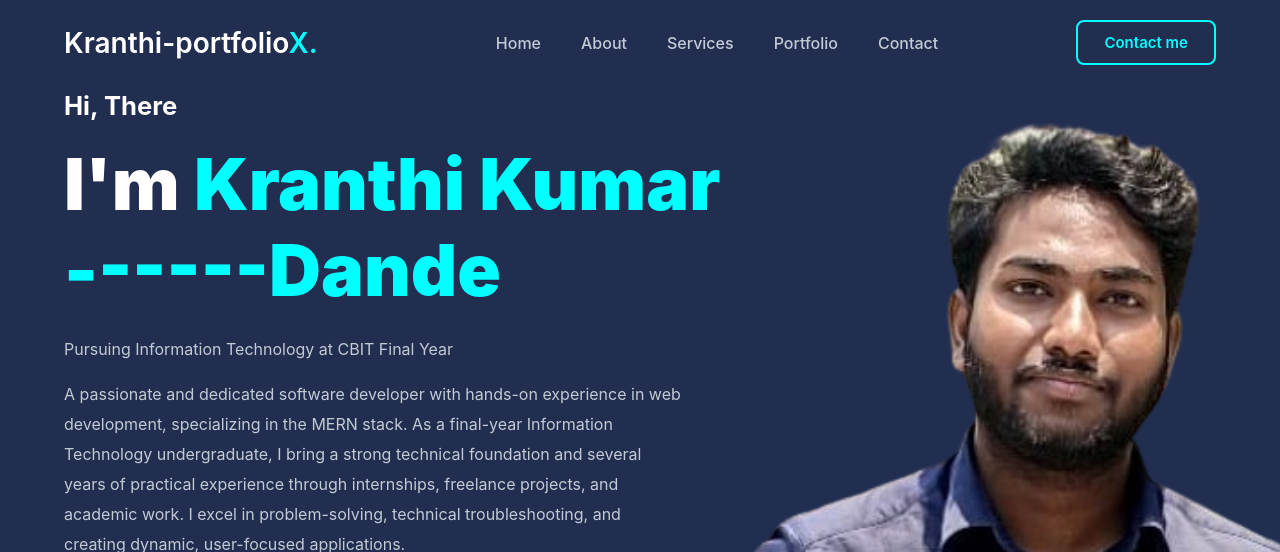
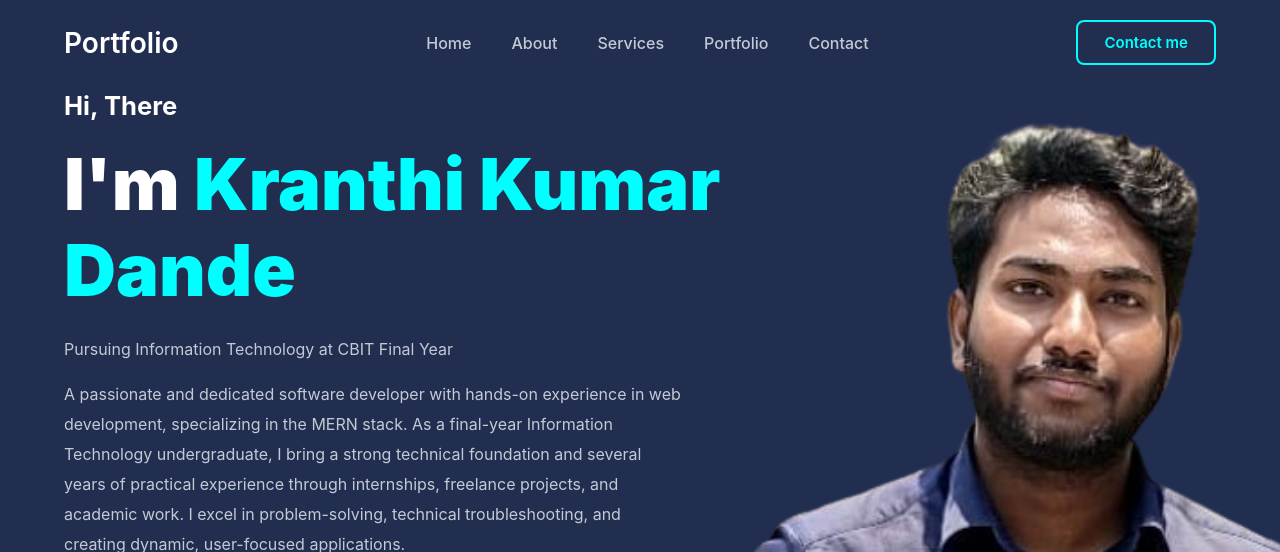
Before and after one commit to kranthikeya/Portfolio, a plain HTML site: page Portfolio/index.html in a window 1280 px wide. Shown: the top 552 px of the page. Drawn offline with nearby package versions, Linux system fonts and the light colour scheme.

Commit message:
Update index.html

```diff
--- a/Portfolio/index.html
+++ b/Portfolio/index.html
@@ -18,7 +18,7 @@
 
 
 <header>
-  <a href="#" class="logo">Kranthi-portfolio<span>X.</span></a>
+  <a href="#" class="logo">Portfolio</a>
   <div class="bx bx-menu" id="menu-icon"></div>
   <ul class="navlist">
     <li><a href="#home">Home</a></li>
@@ -29,7 +29,7 @@
 
   </ul>
 <div class="top-btnn">
-  <a href="#" class="h-btn">Contact me</a>
+  <a href="#contact" class="h-btn">Contact me</a>
 </div>
 
 </header>
@@ -38,7 +38,7 @@
 <section class="hero" id="home">
 <div class="main-content" data-aos="fade-in">
   <h4>Hi, There</h4>
-  <h1>I'm <span>Kranthi Kumar <br><span>------</span>Dande</span></h1>
+  <h1>I'm <span>Kranthi Kumar <br><span>Dande</span></span></h1>
   <p>Pursuing Information Technology at CBIT Final Year</p>
   <p style="justify-content: center;">A passionate and dedicated software developer with hands-on experience in web development, specializing in the MERN stack. As a final-year Information Technology undergraduate, I bring a strong technical foundation and several years of practical experience through internships, freelance projects, and academic work. I excel in problem-solving, technical troubleshooting, and creating dynamic, user-focused applications.</p><div class="social">
   <a href="https://www.linkedin.com/in/kranthi-kumar-dande-615502279/"><i class="ri-linkedin-fill"></i></a>
```
